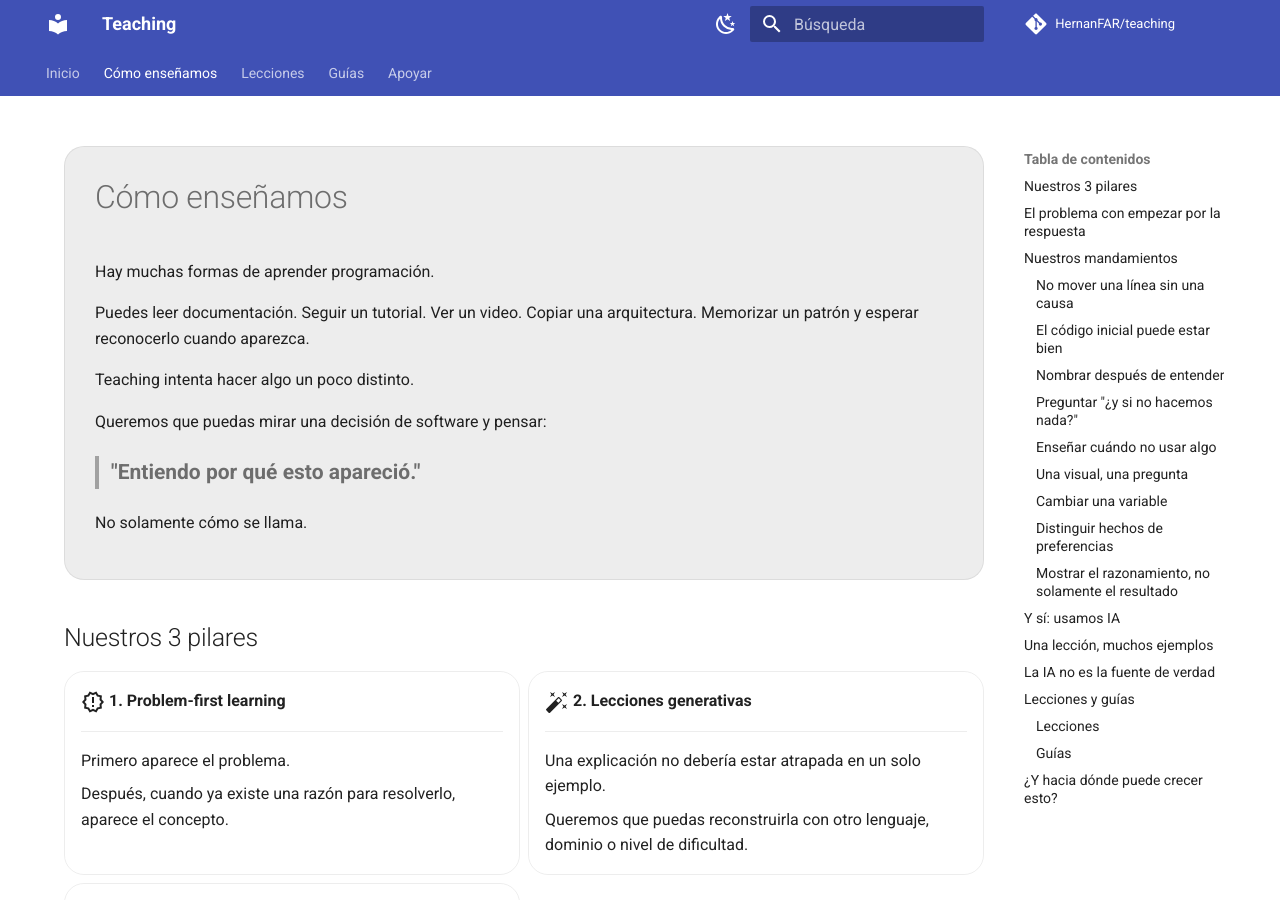
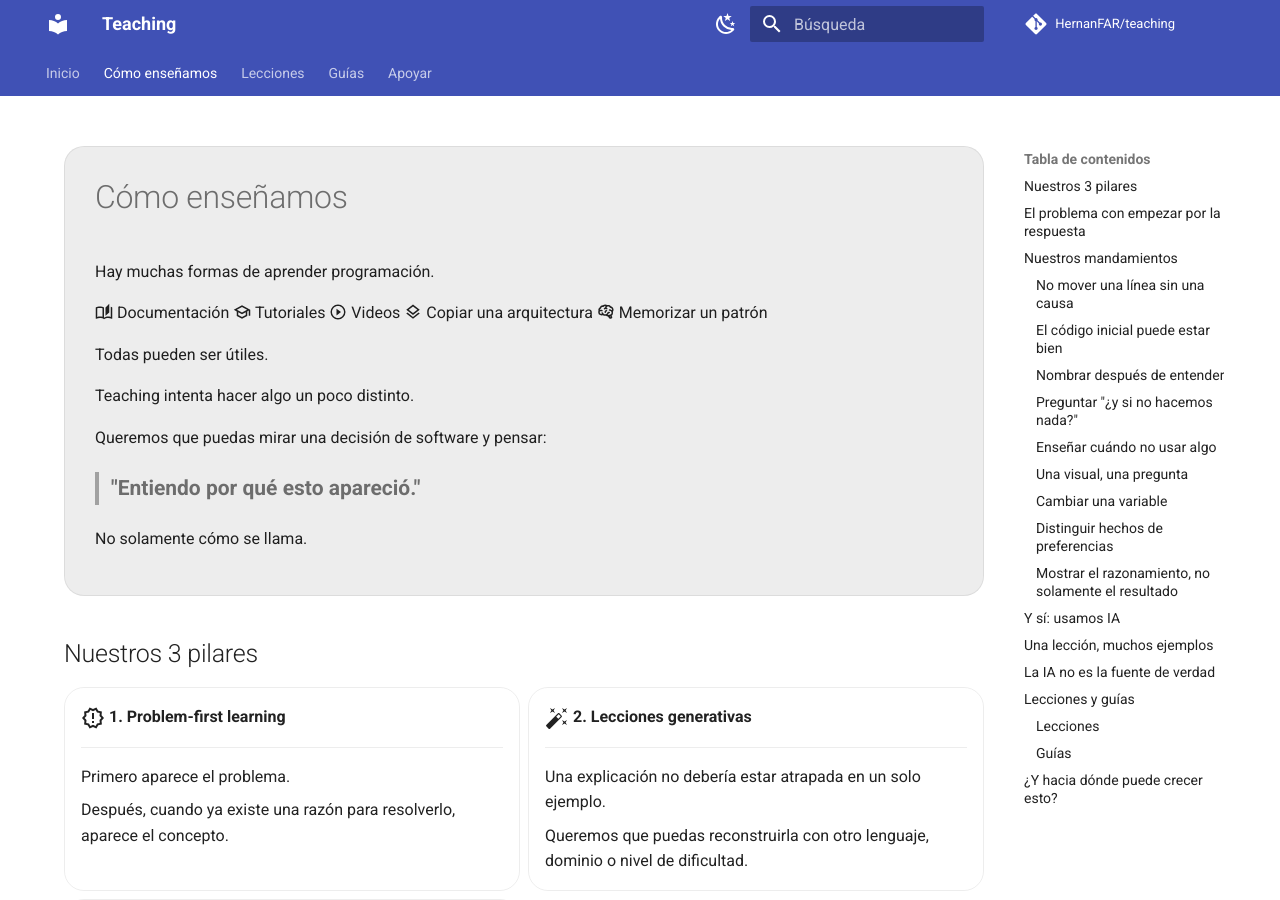
Before and after one commit to HernanFAR/teaching, an MkDocs documentation site: the page built from docs/about/how-we-teach.md, in a window 1280 px wide and 900 px high. Built offline with MkDocs 1.6.1 and Material for MkDocs 9.7.7, drawn with Linux system fonts in a browser that asks for light colours; comment, search, counter and statistics services are not loaded.

Commit message:
style: visualize common learning modes

```diff
--- a/docs/about/how-we-teach.md
+++ b/docs/about/how-we-teach.md
@@ -9,7 +9,17 @@ hide:
 
 Hay muchas formas de aprender programación.
 
-Puedes leer documentación. Seguir un tutorial. Ver un video. Copiar una arquitectura. Memorizar un patrón y esperar reconocerlo cuando aparezca.
+<div class="learning-modes" markdown>
+
+<span>:material-book-open-page-variant-outline: Documentación</span>
+<span>:material-school-outline: Tutoriales</span>
+<span>:material-play-circle-outline: Videos</span>
+<span>:material-layers-outline: Copiar una arquitectura</span>
+<span>:material-brain: Memorizar un patrón</span>
+
+</div>
+
+Todas pueden ser útiles.
 
 Teaching intenta hacer algo un poco distinto.
 
```
